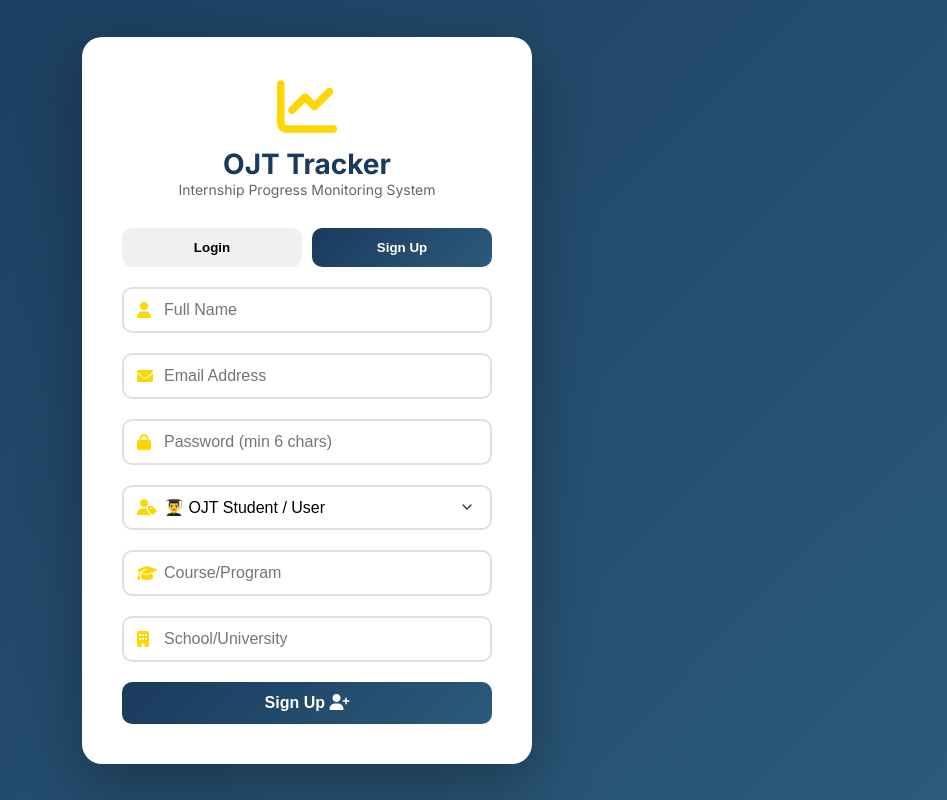
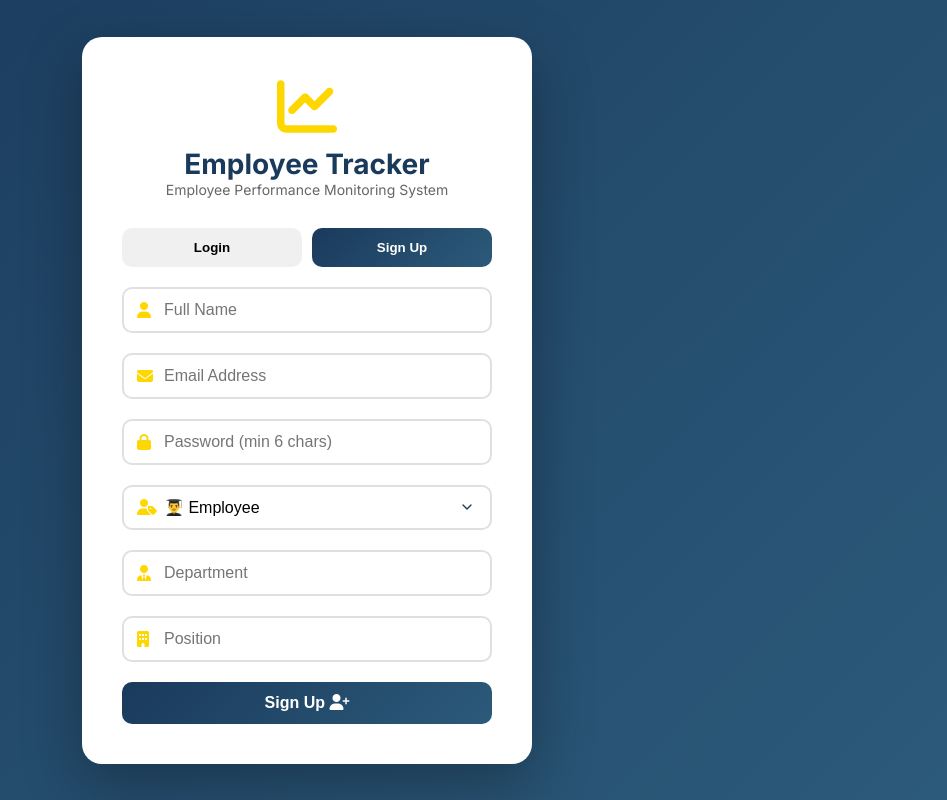
Before and after one commit to cyrhainarceo19-dotcom/Entrep, a website: page index.html in a window 1280 px wide. Both pictures are taken after a click on the button "Sign Up". Shown: the whole page, without its empty margins (333-1280 px from the left). Drawn offline with nearby package versions, Linux system fonts and the light colour scheme.

Commit message:
Update index.html

```diff
--- a/index.html
+++ b/index.html
@@ -3,7 +3,7 @@
 <head>
     <meta charset="UTF-8">
     <meta name="viewport" content="width=device-width, initial-scale=1.0">
-    <title>OJT Tracker - Login</title>
+    <title>Employee Tracker - Login</title>
     <link href="https://fonts.googleapis.com/css2?family=Inter:wght@300;400;500;600;700&display=swap" rel="stylesheet">
     <link rel="stylesheet" href="https://cdnjs.cloudflare.com/ajax/libs/font-awesome/6.4.0/css/all.min.css">
     <link rel="stylesheet" href="login.css">
@@ -13,8 +13,8 @@
         <div class="login-card">
             <div class="login-header">
                 <i class="fas fa-chart-line"></i>
-                <h1>OJT Tracker</h1>
-                <p>Internship Progress Monitoring System</p>
+                <h1>Employee Tracker</h1>
+                <p>Employee Performance Monitoring System</p>
             </div>
 
             <div class="auth-tabs">
@@ -54,19 +54,19 @@
                 <div class="input-group">
                     <i class="fas fa-user-tag"></i>
                     <select id="signupRole" required>
-                        <option value="user">👨‍🎓 OJT Student / User</option>
+                        <option value="user">👨‍🎓 Employee</option>
                     </select>
                 </div>
 
-                <!-- OJT Student Fields -->
+                <!-- Employee Fields -->
                 <div id="studentFields">
                     <div class="input-group">
-                        <i class="fas fa-graduation-cap"></i>
-                        <input type="text" id="signupCourse" placeholder="Course/Program">
+                        <i class="fas fa-user-tie"></i>
+                        <input type="text" id="signupCourse" placeholder="Department">
                     </div>
                     <div class="input-group">
                         <i class="fas fa-building"></i>
-                        <input type="text" id="signupSchool" placeholder="School/University">
+                        <input type="text" id="signupSchool" placeholder="Position">
                     </div>
                 </div>
 
```
